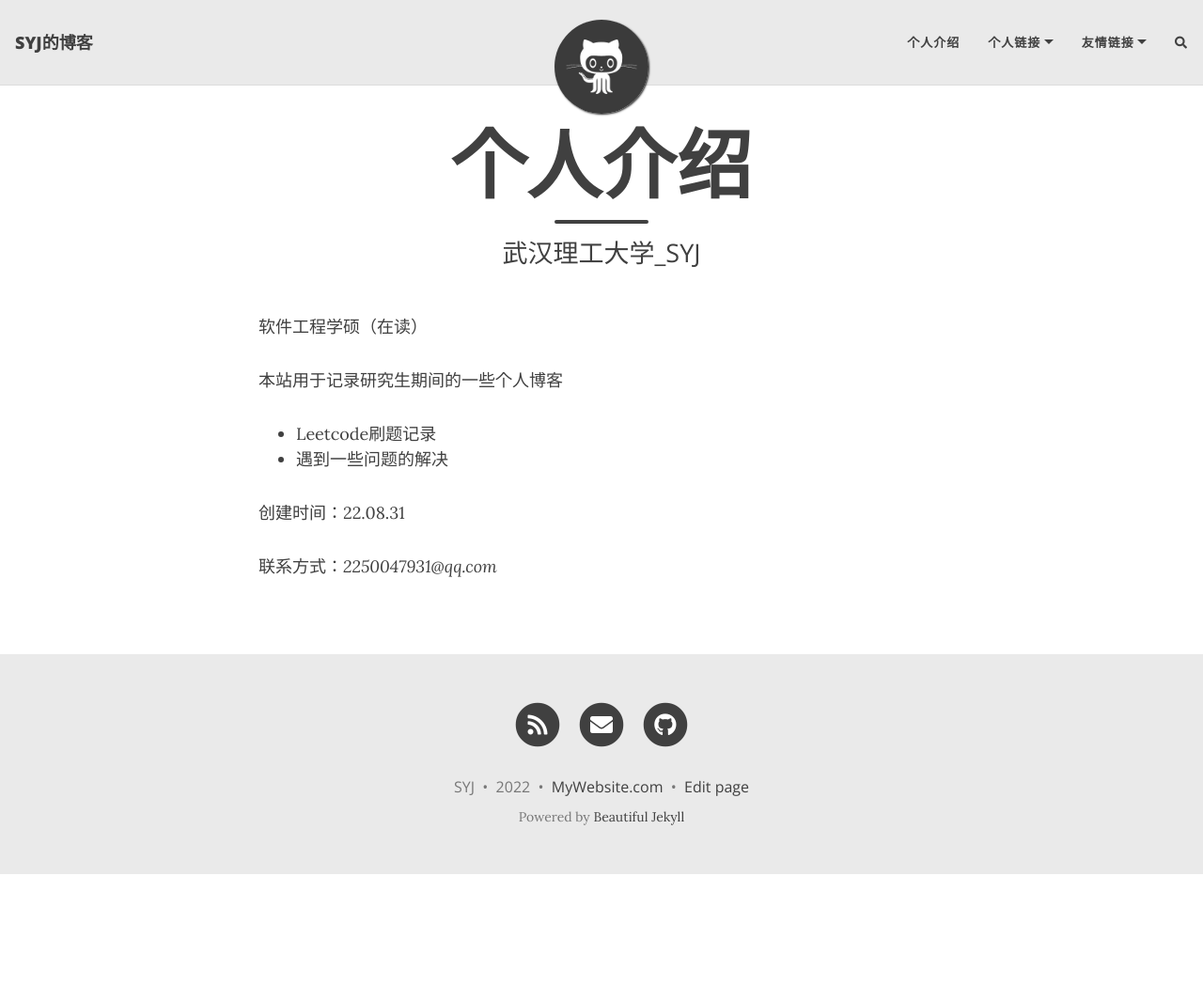
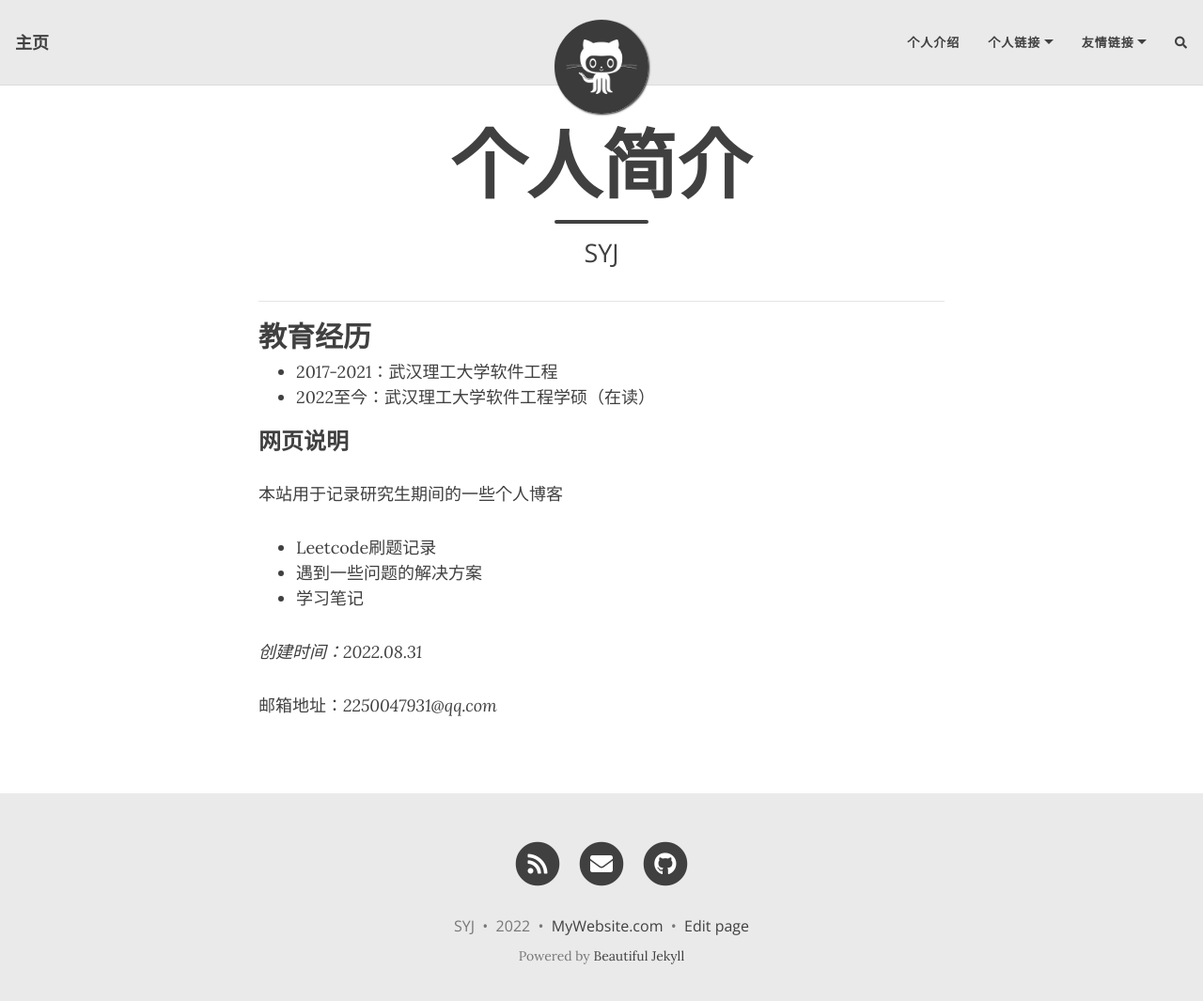
Before and after one commit to wut2017syj/wut2017syj.github.io, a Jekyll site: the page built from aboutme.md, in a window 1280 px wide and 1078 px high. Shown: the top 1065 px of the window at 94% size. Built offline with Jekyll 4.4.1, drawn with Linux system fonts in a browser that asks for light colours; nearby versions of some CDN libraries; comment, search, counter and statistics services are not loaded.

Commit message:
更新了个人介绍

```diff
--- a/_config.yml
+++ b/_config.yml
@@ -11,7 +11,7 @@
 ############################
 
 # Name of website
-title: SYJ的博客
+title: 主页
 
 # Your name to show in the footer
 author: SYJ
--- a/aboutme.md
+++ b/aboutme.md
@@ -1,15 +1,25 @@
 ---
 layout: page
-title: 个人介绍
-subtitle: 武汉理工大学_SYJ
+title: 个人简介
+subtitle: SYJ
 ---
-软件工程学硕（在读）
+
+
+---
+
+## 教育经历
+
+* 2017-2021：武汉理工大学软件工程
+* 2022至今：武汉理工大学软件工程学硕（在读）
+
+### 网页说明
 
 本站用于记录研究生期间的一些个人博客
 
 * Leetcode刷题记录
-* 遇到一些问题的解决
+* 遇到一些问题的解决方案
+* 学习笔记
 
-创建时间：22.08.31
+*创建时间：2022.08.31*
 
-联系方式：*2250047931@qq.com*
+邮箱地址：*2250047931@qq.com*
```
